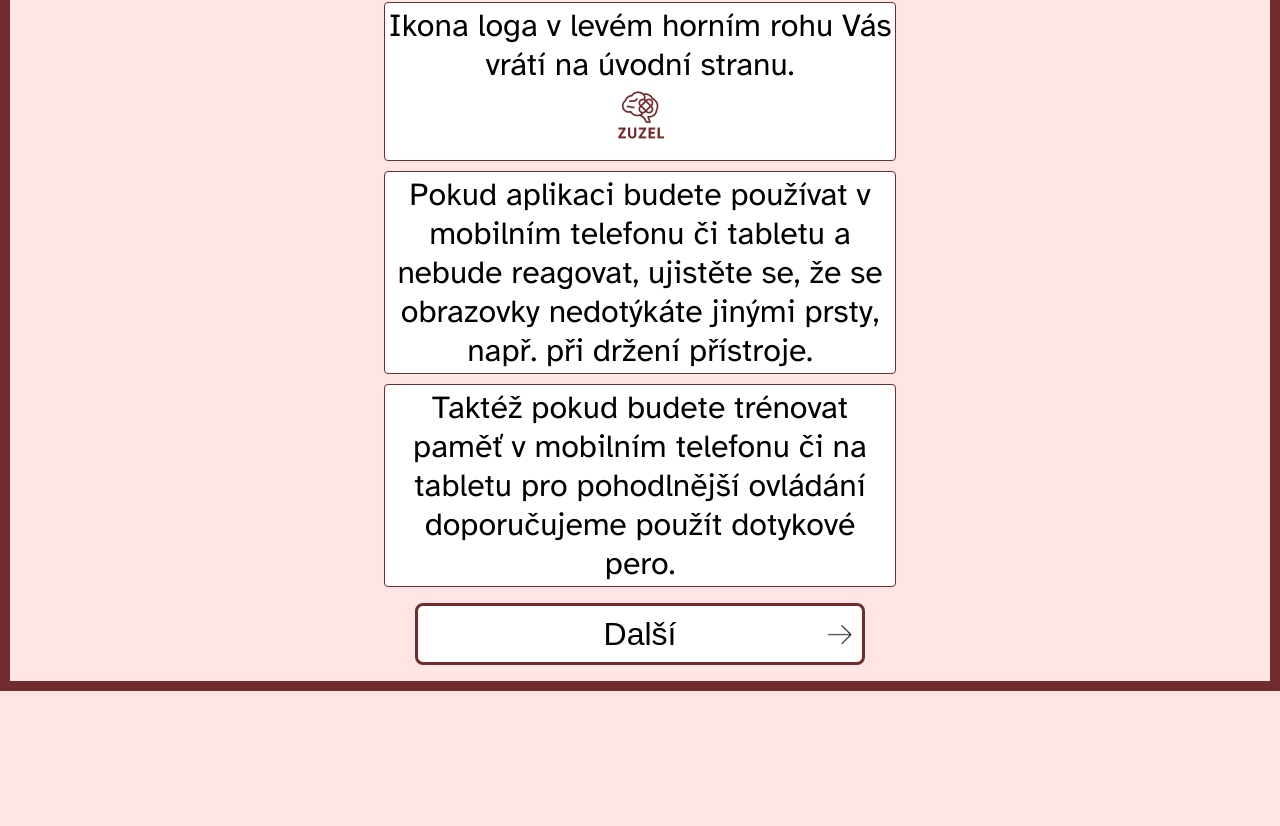
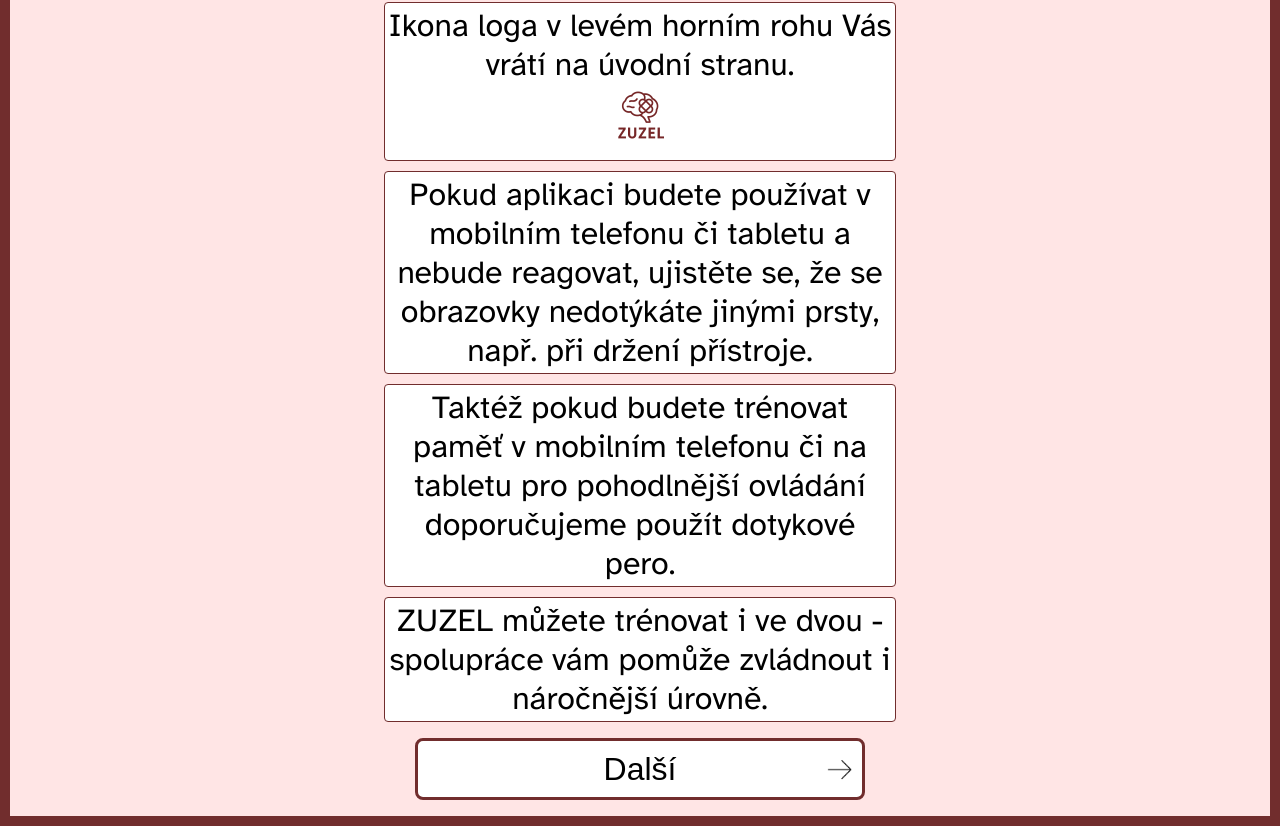
Before and after one commit to ZuskaS/Zuzel, a React (Vite) app: page /tips in a window 1280 px wide. Shown: the part 447-1273 px from the top of the page. Before the commit the page ends 1138 px from the top, so only its background shows below. Built offline with nearby package versions, Linux system fonts and the light colour scheme.

Commit message:
Přidání odstavce o spolupráci do stránky s tipy

```diff
--- a/src/pages/TipsPage/TipsPage.jsx
+++ b/src/pages/TipsPage/TipsPage.jsx
@@ -57,6 +57,11 @@ export const TipsPage = () => {
                 pero.
               </p>
             </div>
+            <div className="info__text">
+              <p>
+                ZUZEL můžete trénovat i ve dvou - spolupráce vám pomůže zvládnout i náročnější úrovně.
+              </p>
+            </div>
             <div>
               <Link to="/instruction">
                 <Button text="Další" image={arrowRight} position="right" />
@@ -101,11 +106,15 @@ export const TipsPage = () => {
                 nereaguje, ujistěte se, že se obrazovky nedotýkáte jinými prsty.
               </p>
             </div>
-
             <div className="info__text">
               <p>
                 Pro pohodlnější ovládání v telefonu či tabletu doporučujeme
                 použít dotykové pero.
+              </p>
+            </div>
+            <div className="info__text">
+              <p>
+                ZUZEL můžete trénovat i ve dvou - spolupráce vám pomůže zvládnout i náročnější úrovně.
               </p>
             </div>
             <div>
```
